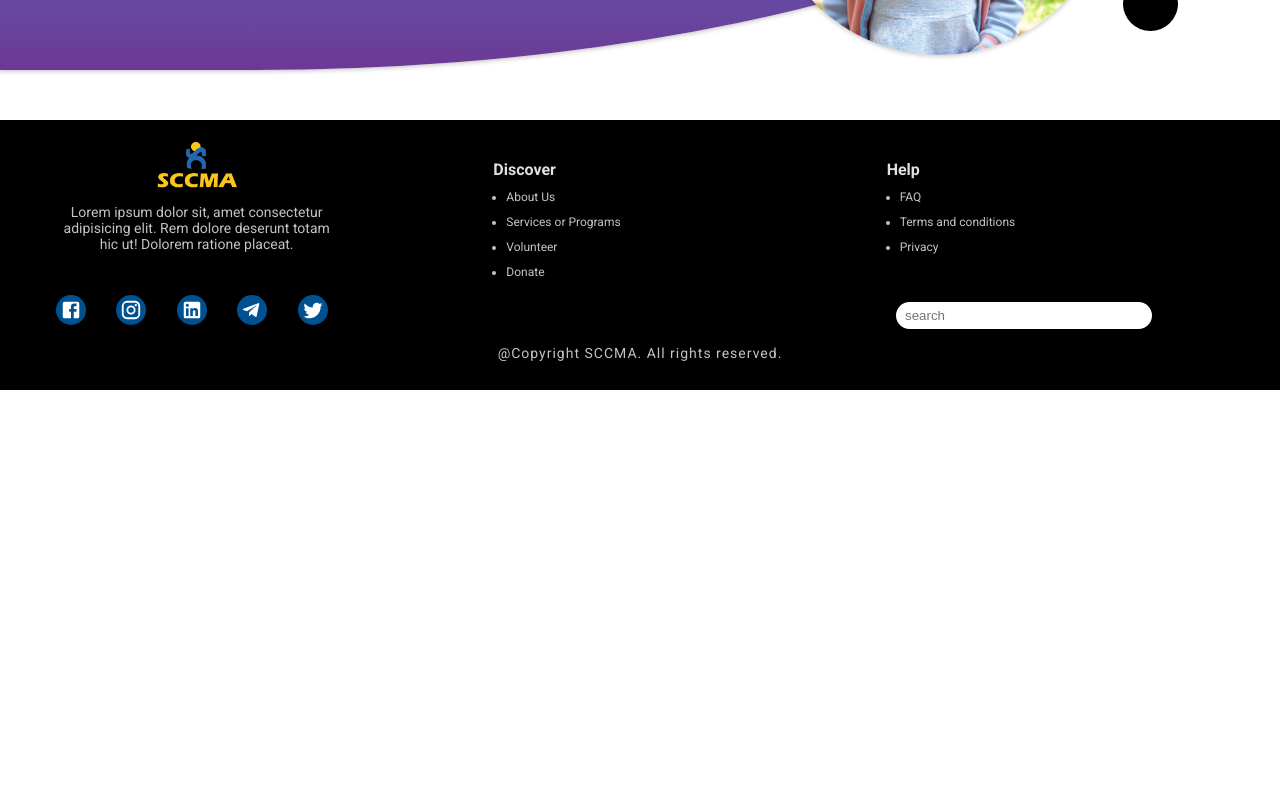
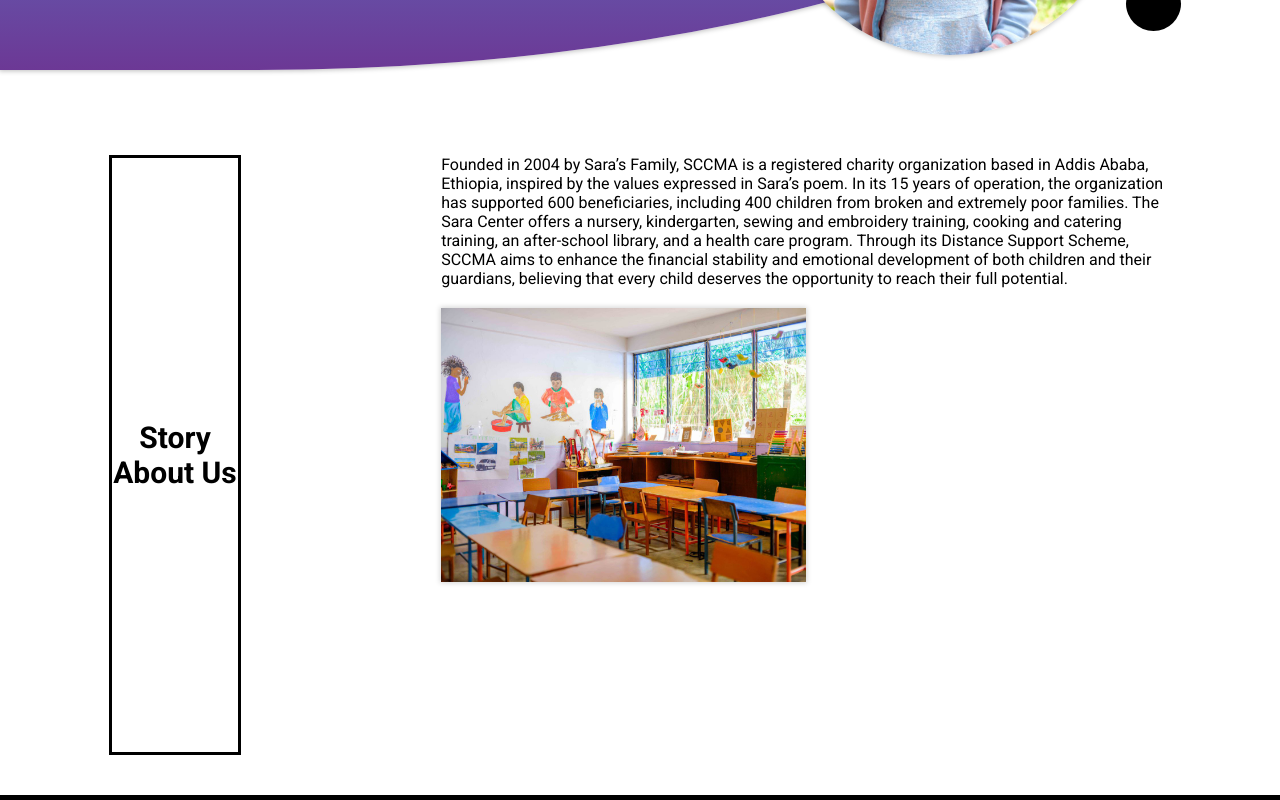
Before and after one commit to yonasman/SCCMA_Website, a React (Vite) app in the folder CLIENT/sccma/: page /about in a window 1280 px wide. Shown: the part 500-1300 px from the top of the page. Before the commit the page ends 890 px from the top, so only its background shows below. Built offline with nearby package versions, Linux system fonts and the light colour scheme.

Commit message:
Finish story component

```diff
--- a/CLIENT/sccma/Markup/Components/AboutUsTop/aboutUsTop.module.css
+++ b/CLIENT/sccma/Markup/Components/AboutUsTop/aboutUsTop.module.css
@@ -46,7 +46,7 @@
         font-size: 35px;
     }
     .aboutText_container {
-        width: 55%;
+        width: 59%;
         padding-left: 6.8rem;
         height: 70%;
     }
--- /dev/null
+++ b/CLIENT/sccma/Markup/Components/Story/Story.jsx
@@ -0,0 +1,23 @@
+import styles from './story.module.css'
+import image from '../../../src/assets/images/header-bg-1.jpg'
+function Story() {
+  return (
+    <>
+       <div className={styles.story_container}>
+            <div className={styles.aboutStory_container}>
+                    <h2>Story About Us</h2>
+            </div>
+            <div className={styles.storyText_container}>
+                    <div>
+                        <p>Founded in 2004 by Sara’s Family, SCCMA is a registered charity organization based in Addis Ababa, Ethiopia, inspired by the values expressed in Sara’s poem. In its 15 years of operation, the organization has supported 600 beneficiaries, including 400 children from broken and extremely poor families. The Sara Center offers a nursery, kindergarten, sewing and embroidery training, cooking and catering training, an after-school library, and a health care program. Through its Distance Support Scheme, SCCMA aims to enhance the financial stability and emotional development of both children and their guardians, believing that every child deserves the opportunity to reach their full potential.</p>
+                    </div>
+                    <div>
+                        <img src={image} alt="" />
+                    </div>
+            </div>
+       </div>
+    </>
+  )
+}
+
+export default Story
--- /dev/null
+++ b/CLIENT/sccma/Markup/Components/Story/story.module.css
@@ -0,0 +1,50 @@
+.story_container {
+    color: #000;
+    margin: 15px auto;
+    width: 85%;
+    padding-top: 6px;
+}
+.aboutStory_container {
+    display: flex;
+    justify-content: center;
+    align-items: center;
+    width: 80%;
+    height: 80px;
+    border: 3px solid #000;
+    margin: 25px auto;
+}
+.storyText_container div p {
+    width: 100%;
+}
+.storyText_container div img {
+    width: 100%;
+    margin: 20px 0;
+    box-shadow: 0 0 5px 1px #0000002a;
+}
+@media (min-width:768px) {
+    .story_container {
+        display: flex;
+        width: 83%;
+        padding-top: 35px;
+    }
+    .aboutStory_container {
+        height: 75vh;
+    }
+    .aboutStory_container h2 {
+        font-size: 30px;
+        text-align: center;
+        width: 100%;
+    }
+    .storyText_container div img {
+        width: 50%;
+    }
+    .storyText_container div p {
+        width: 100%;
+    }
+    .storyText_container {
+        padding-left: 200px;
+    }
+    .aboutStory_container {
+        margin-top: 0;
+    }
+}
--- a/CLIENT/sccma/Markup/Pages/About.jsx
+++ b/CLIENT/sccma/Markup/Pages/About.jsx
@@ -1,9 +1,11 @@
 import AboutUsTop from "../Components/AboutUsTop/AboutUsTop"
+import Story from "../Components/Story/Story"
 
 function About() {
   return (
     <>
         <AboutUsTop/>
+        <Story/>
     </>
   )
 }
```
